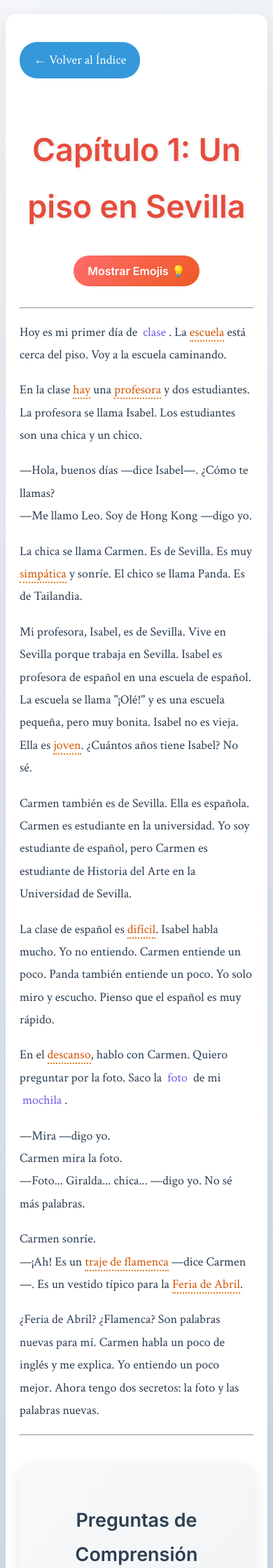
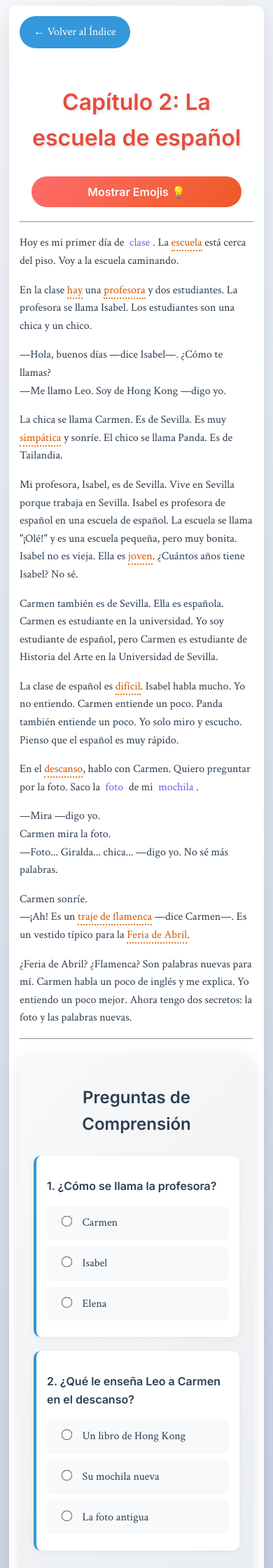
Before and after one commit to balpomorelitm/elalmadesevilla, a Jekyll site: the page built from capitulo-2.md, in a window 390 px wide. Shown: the top 2240 px of the page at 70% size. Built offline with Jekyll 4.4.1, drawn with Linux system fonts in a browser that asks for light colours.

Commit message:
Add mobile styles, script init, and fix chapter frontmatter

```diff
--- a/assets/css/style.css
+++ b/assets/css/style.css
@@ -363,3 +363,59 @@
     border-color: #007bff;
     font-weight: 600;
 }
+
+/* Mobile responsive improvements */
+@media (max-width: 768px) {
+    .container {
+        margin: 10px;
+        padding: 20px;
+        border-radius: 10px;
+    }
+
+    body {
+        font-size: 16px;
+        line-height: 1.6;
+    }
+
+    h1 {
+        font-size: 2em;
+    }
+
+    .chapter-list {
+        grid-template-columns: 1fr;
+        gap: 15px;
+    }
+
+    .quiz {
+        padding: 20px;
+        margin: 20px 0;
+    }
+
+    .pregunta {
+        padding: 15px;
+    }
+
+    .reacciones button {
+        width: 50px;
+        height: 50px;
+        font-size: 1.5rem;
+        margin: 0 5px;
+    }
+
+    .emoji-toggle-button {
+        width: 90%;
+        margin: 0 auto 20px;
+    }
+}
+
+@media (max-width: 480px) {
+    .container {
+        margin: 5px;
+        padding: 15px;
+    }
+
+    .glosa-tooltip {
+        font-size: 12px;
+        padding: 8px 12px;
+    }
+}
--- a/assets/js/main.js
+++ b/assets/js/main.js
@@ -1,8 +1,14 @@
+document.addEventListener('DOMContentLoaded', function() {
+    initializeGlossary();
+    initializeEmojiToggle();
+    initializeQuizzes();
+    initializeReactions();
+});
+
 function initializeGlossary() {
     const terminos = document.querySelectorAll('.glosa');
 
     terminos.forEach(termino => {
-        // Remove existing tooltip if any
         const existingTooltip = termino.querySelector('.glosa-tooltip');
         if (existingTooltip) existingTooltip.remove();
 
@@ -11,15 +17,15 @@
         tooltip.textContent = termino.getAttribute('data-definicion');
         termino.appendChild(tooltip);
 
-        // Add click support for mobile
         termino.addEventListener('click', function(e) {
             e.preventDefault();
             const allTooltips = document.querySelectorAll('.glosa-tooltip');
-            allTooltips.forEach(t => t.style.visibility = 'hidden');
+            allTooltips.forEach(t => {
+                t.style.visibility = 'hidden';
+                t.style.opacity = '0';
+            });
             tooltip.style.visibility = 'visible';
             tooltip.style.opacity = '1';
-
-            // Hide after 3 seconds on mobile
             setTimeout(() => {
                 tooltip.style.visibility = 'hidden';
                 tooltip.style.opacity = '0';
@@ -28,23 +34,63 @@
     });
 }
 
-document.addEventListener('DOMContentLoaded', function() {
+function initializeEmojiToggle() {
+    const emojiToggleButton = document.getElementById('emoji-toggle');
+    if (!emojiToggleButton) return;
 
-    // --- LÓGICA PARA EL GLOSARIO INTERACTIVO ---
-    initializeGlossary();
+    let emojisVisibles = false;
 
-    // --- LÓGICA PARA MOSTRAR/OCULTAR EMOJIS ---
-    initializeEmojiToggle();
+    emojiToggleButton.addEventListener('click', function() {
+        emojisVisibles = !emojisVisibles;
+        const palabrasConEmoji = document.querySelectorAll('.emoji-word');
 
-    // --- LÓGICA AVANZADA PARA QUIZZES ---
-    initializeQuizzes();
-});
+        if (emojisVisibles) {
+            showEmojis(palabrasConEmoji);
+            this.innerHTML = 'Ocultar Emojis 🙈';
+        } else {
+            hideEmojis();
+            this.innerHTML = 'Mostrar Emojis 💡';
+        }
+    });
+}
+
+function showEmojis(palabrasConEmoji) {
+    palabrasConEmoji.forEach((palabra, index) => {
+        if (palabra.nextElementSibling && palabra.nextElementSibling.classList.contains('emoji-icono')) {
+            return;
+        }
+
+        const emoji = palabra.getAttribute('data-emoji');
+        if (emoji) {
+            const emojiSpan = document.createElement('span');
+            emojiSpan.classList.add('emoji-icono');
+            emojiSpan.textContent = emoji;
+
+            emojiSpan.style.animationDelay = `${index * 0.1}s`;
+
+            palabra.insertAdjacentElement('afterend', emojiSpan);
+        }
+    });
+}
+
+function hideEmojis() {
+    const emojis = document.querySelectorAll('.emoji-icono');
+    emojis.forEach((emoji, index) => {
+        emoji.classList.add('removing');
+        emoji.style.animationDelay = `${index * 0.05}s`;
+
+        setTimeout(() => {
+            if (emoji.parentNode) {
+                emoji.remove();
+            }
+        }, 300 + (index * 50));
+    });
+}
 
 function initializeQuizzes() {
     const quizForms = document.querySelectorAll('.quiz-form');
 
     quizForms.forEach((form, formIndex) => {
-        // Add submit button class
         const submitBtn = form.querySelector('button[type="submit"]');
         if (submitBtn) {
             submitBtn.classList.add('quiz-submit-btn');
@@ -62,7 +108,6 @@
     const preguntas = form.querySelectorAll('.pregunta');
     const totalPreguntas = preguntas.length;
 
-    // Reset previous styling
     form.querySelectorAll('label').forEach(label => {
         label.classList.remove('correct', 'incorrect', 'correct-answer');
     });
@@ -80,20 +125,17 @@
                 labelSeleccionada.classList.add('correct');
             } else {
                 labelSeleccionada.classList.add('incorrect');
-                // Show correct answer
                 if (correctInput) {
                     correctInput.parentElement.classList.add('correct-answer');
                 }
             }
         } else {
-            // No answer selected, show correct answer
             if (correctInput) {
                 correctInput.parentElement.classList.add('correct-answer');
             }
         }
     });
 
-    // Show results with animation and feedback
     showQuizResults(form, correctas, totalPreguntas);
 }
 
@@ -101,7 +143,6 @@
     const resultadoDiv = form.nextElementSibling;
     const percentage = (correctas / total) * 100;
 
-    // Reset previous classes
     resultadoDiv.classList.remove('perfect', 'good', 'needs-improvement', 'show');
 
     let message = `Has acertado ${correctas} de ${total} preguntas (${percentage.toFixed(0)}%)`;
@@ -125,69 +166,25 @@
     resultadoDiv.textContent = message + feedback;
     resultadoDiv.className = `resultado-quiz ${cssClass}`;
 
-    // Trigger animation
     setTimeout(() => {
         resultadoDiv.classList.add('show');
     }, 100);
 
-    // Scroll to results
     resultadoDiv.scrollIntoView({
         behavior: 'smooth',
         block: 'center'
     });
 }
-function initializeEmojiToggle() {
-    const emojiToggleButton = document.getElementById('emoji-toggle');
-    if (!emojiToggleButton) return;
 
-    let emojisVisibles = false;
-
-    emojiToggleButton.addEventListener('click', function() {
-        emojisVisibles = !emojisVisibles;
-        const palabrasConEmoji = document.querySelectorAll('.emoji-word');
-
-        if (emojisVisibles) {
-            showEmojis(palabrasConEmoji);
-            this.innerHTML = 'Ocultar Emojis 🙈';
-        } else {
-            hideEmojis();
-            this.innerHTML = 'Mostrar Emojis 💡';
-        }
+function initializeReactions() {
+    const reactionContainers = document.querySelectorAll('.reacciones');
+    reactionContainers.forEach(container => {
+        const buttons = container.querySelectorAll('button');
+        buttons.forEach(button => {
+            button.addEventListener('click', () => {
+                buttons.forEach(btn => btn.classList.remove('selected'));
+                button.classList.add('selected');
+            });
+        });
     });
 }
-
-function showEmojis(palabrasConEmoji) {
-    palabrasConEmoji.forEach((palabra, index) => {
-        // Avoid duplicate emojis
-        if (palabra.nextElementSibling && palabra.nextElementSibling.classList.contains('emoji-icono')) {
-            return;
-        }
-
-        const emoji = palabra.getAttribute('data-emoji');
-        if (emoji) {
-            const emojiSpan = document.createElement('span');
-            emojiSpan.classList.add('emoji-icono');
-            emojiSpan.textContent = emoji;
-
-            // Add staggered animation delay
-            emojiSpan.style.animationDelay = `${index * 0.1}s`;
-
-            palabra.insertAdjacentElement('afterend', emojiSpan);
-        }
-    });
-}
-
-function hideEmojis() {
-    const emojis = document.querySelectorAll('.emoji-icono');
-    emojis.forEach((emoji, index) => {
-        emoji.classList.add('removing');
-        emoji.style.animationDelay = `${index * 0.05}s`;
-
-        setTimeout(() => {
-            if (emoji.parentNode) {
-                emoji.remove();
-            }
-        }, 300 + (index * 50));
-    });
-}
-}
--- a/capitulo-2.md
+++ b/capitulo-2.md
@@ -1,6 +1,8 @@
 ---
 layout: chapter
-title: "Capítulo 1: Un piso en Sevilla"
+title: "Capítulo 2: La escuela de español"
+chapter_number: 2
+audio_file: /assets/audio/capitulo-2.mp3
 ---
 <!-- Botón para mostrar/ocultar Emojis -->
 
```
